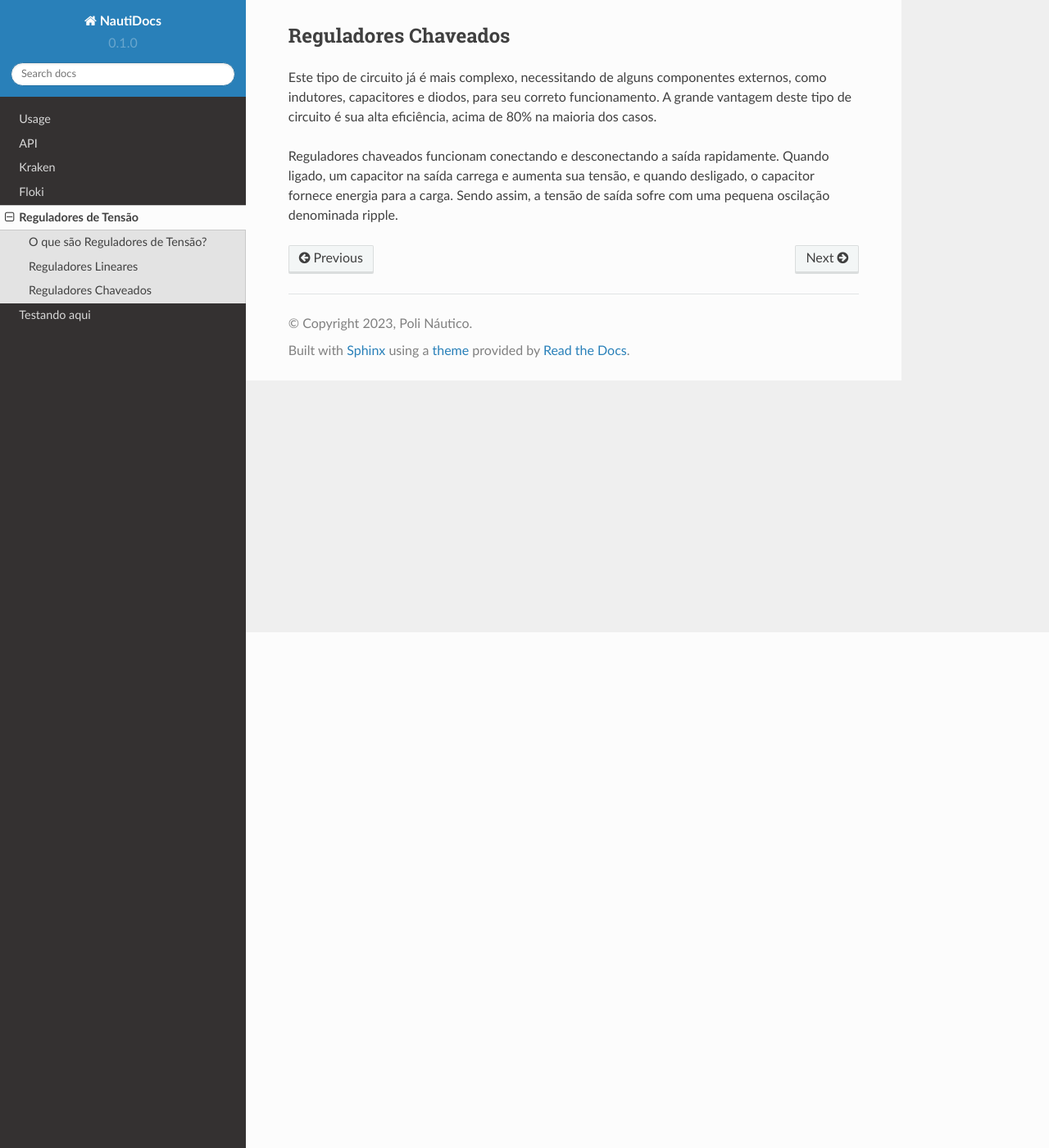
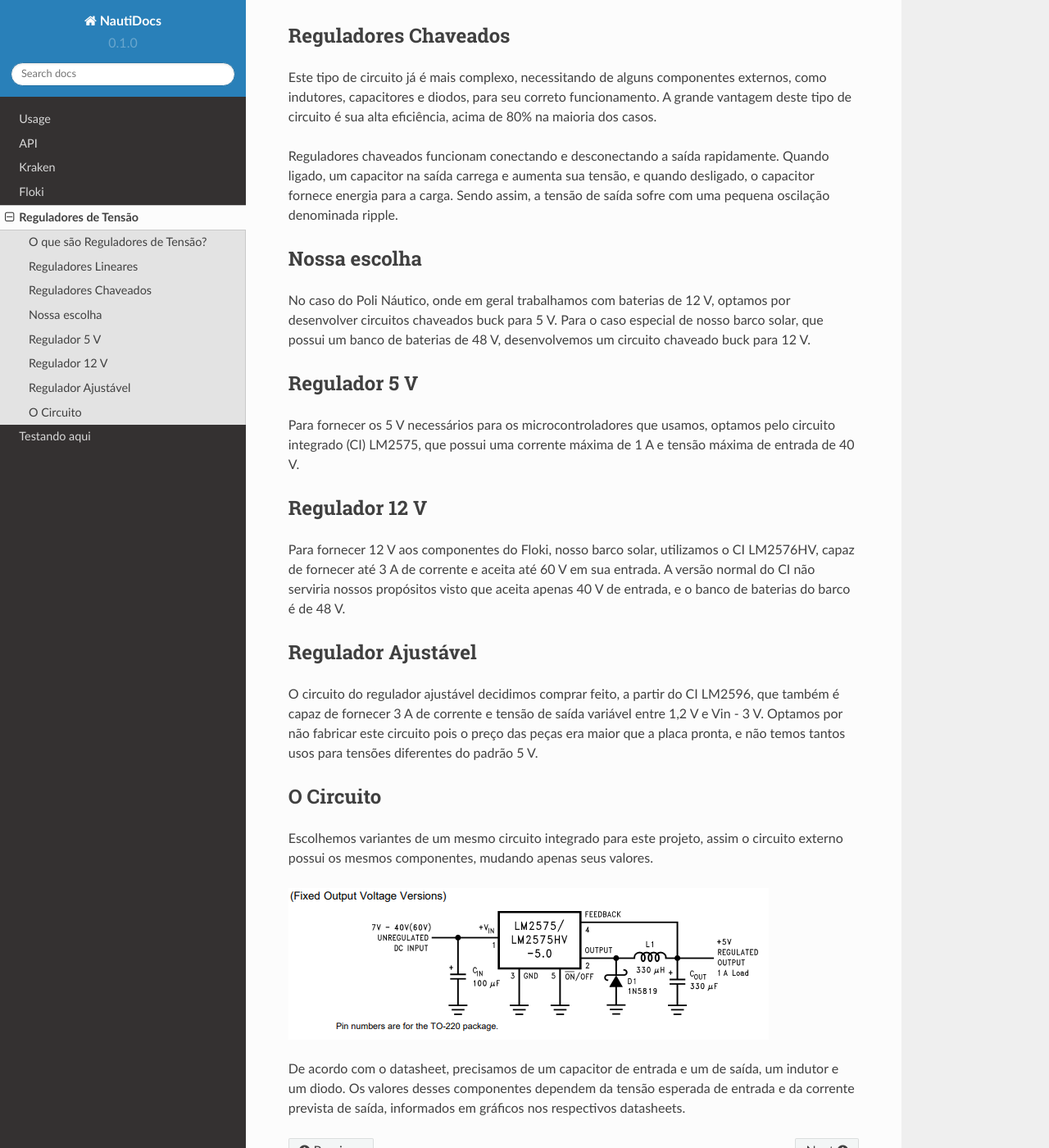
Before and after one commit to polinautico/readthedocs, a Sphinx documentation site: the page built from docs/source/reguladores.rst, in a window 1280 px wide and 1400 px high, scrolled down 629 px. Shown: the whole window at 82% size. Built offline with Sphinx 7.4.7 and the Read the Docs theme 2.0.0, drawn with Linux system fonts in a browser that asks for light colours.

Commit message:
Update reguladores.rst

```diff
--- a/docs/source/reguladores.rst
+++ b/docs/source/reguladores.rst
@@ -24,3 +24,32 @@ Reguladores Chaveados
 Este tipo de circuito já é mais complexo, necessitando de alguns componentes externos, como indutores, capacitores e diodos, para seu correto funcionamento. A grande vantagem deste tipo de circuito é sua alta eficiência, acima de 80% na maioria dos casos.
 
 Reguladores chaveados funcionam conectando e desconectando a saída rapidamente. Quando ligado, um capacitor na saída carrega e aumenta sua tensão, e quando desligado, o capacitor fornece energia para a carga. Sendo assim, a tensão de saída sofre com uma pequena oscilação denominada ripple.
+
+Nossa escolha
+------------
+
+No caso do Poli Náutico, onde em geral trabalhamos com baterias de 12 V, optamos por desenvolver circuitos chaveados buck para 5 V. Para o caso especial de nosso barco solar, que possui um banco de baterias de 48 V, desenvolvemos um circuito chaveado buck para 12 V.
+
+Regulador 5 V
+-------------
+
+Para fornecer os 5 V necessários para os microcontroladores que usamos, optamos pelo circuito integrado (CI) LM2575, que possui uma corrente máxima de 1 A e tensão máxima de entrada de 40 V.
+
+Regulador 12 V
+-------------
+
+Para fornecer 12 V aos componentes do Floki, nosso barco solar, utilizamos o CI LM2576HV, capaz de fornecer até 3 A de corrente e aceita até 60 V em sua entrada. A versão normal do CI não serviria nossos propósitos visto que aceita apenas 40 V de entrada, e o banco de baterias do barco é de 48 V.
+
+Regulador Ajustável
+-------------
+
+O circuito do regulador ajustável decidimos comprar feito, a partir do CI LM2596, que também é capaz de fornecer 3 A de corrente e tensão de saída variável entre 1,2 V e Vin - 3 V. Optamos por não fabricar este circuito pois o preço das peças era maior que a placa pronta, e não temos tantos usos para tensões diferentes do padrão 5 V.
+
+O Circuito
+------------
+
+Escolhemos variantes de um mesmo circuito integrado para este projeto, assim o circuito externo possui os mesmos componentes, mudando apenas seus valores.
+
+.. image:: imagens/circregulador.png
+
+De acordo com o datasheet, precisamos de um capacitor de entrada e um de saída, um indutor e um diodo. Os valores desses componentes dependem da tensão esperada de entrada e da corrente prevista de saída, informados em gráficos nos respectivos datasheets.
```
